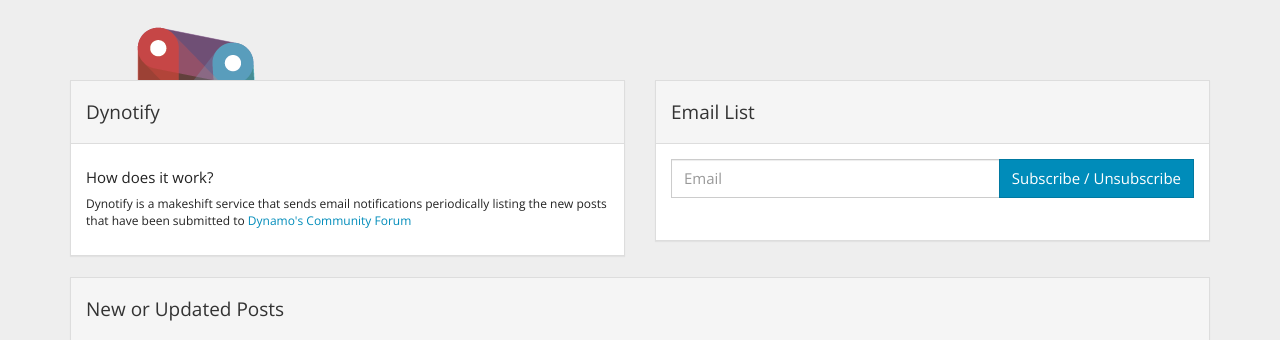
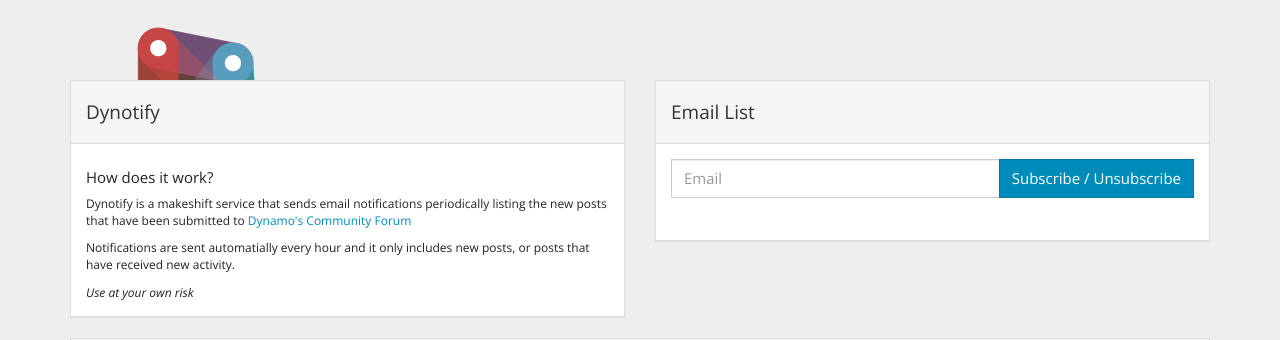
Before and after one commit to gtalarico/dynotify, a Django app: page / in a window 1280 px wide. Shown: the top 340 px of the page. Run offline with Django 3.2, Linux system fonts and the light colour scheme; data that the repository does not hold is empty; some libraries are stand-ins or nearby versions.

Commit message:
Text Index Update Time

```diff
--- a/dynotify/templates/index.html
+++ b/dynotify/templates/index.html
@@ -43,6 +43,8 @@
                             <h5>How does it work?</h5>
                             <p>Dynotify is a makeshift service that sends email notifications periodically listing the new posts that have been submitted to
                             <a href="http://dynamobim.org/forums/forum/dyn/">Dynamo's Community Forum</a></p>
+                            <p>Notifications are sent automatially every hour and it only includes new posts, or posts that have received new activity.</p>
+                            <em>Use at your own risk</em>
 
                         </div>
                     </div>
```
